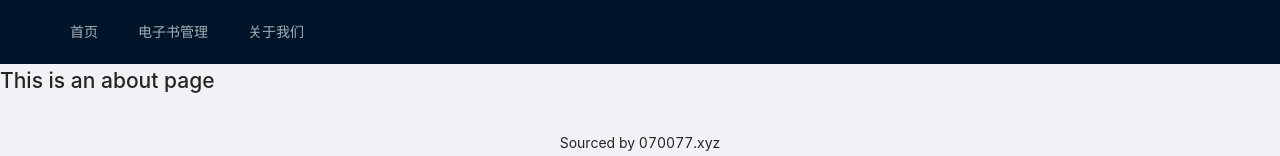
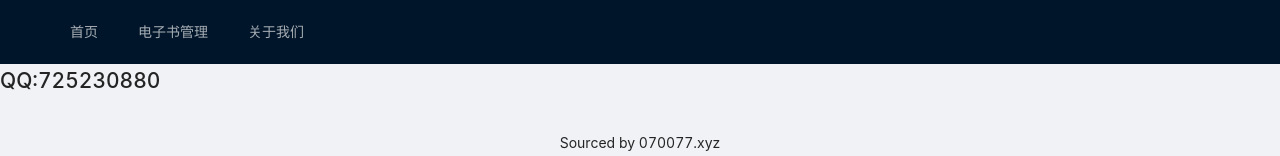
Before and after one commit to 1475505/MWwiki-77, a Vue app in the folder web/: page /about in a window 1280 px wide. Shown: the top 156 px of the page. Built offline with nearby package versions, Linux system fonts and the light colour scheme; no server answers.

Commit message:
6-2 电子书管理页面布局修改

```diff
--- a/web/src/views/About.vue
+++ b/web/src/views/About.vue
@@ -1,5 +1,5 @@
 <template>
   <div class="about">
-    <h1>This is an about page</h1>
+    <h1>QQ:725230880</h1>
   </div>
 </template>
--- a/web/src/views/Home.vue
+++ b/web/src/views/Home.vue
@@ -45,6 +45,7 @@
         </a-sub-menu>
       </a-menu>
     </a-layout-sider>
+    <a-layout-content :style="{ background: '#fff', padding: '24px', margin: 0, minHeight: '280px' }">
       <a-list item-layout="vertical" size="large" :grid="{column: 2}" :pagination="pagination" :data-source="ebooks">
         <template #renderItem="{ item }">
           <a-list-item key="item.name">
@@ -65,6 +66,7 @@
           </a-list-item>
         </template>
       </a-list>
+    </a-layout-content>
   </a-layout>
 </template>
 
--- a/web/src/views/admin/Ebook.vue
+++ b/web/src/views/admin/Ebook.vue
@@ -1,5 +1,9 @@
 <template>
-  <div class="about">
-    <h1>电子书管理</h1>
-  </div>
+  <a-layout>
+    <a-layout-content :style="{ background: '#fff', padding: '24px', margin: 0, minHeight: '280px' }">
+      <div class="about">
+        <h1>电子书管理</h1>
+      </div>
+    </a-layout-content>
+  </a-layout>
 </template>
```
Lines whose indentation alone changed are shown as unchanged.
